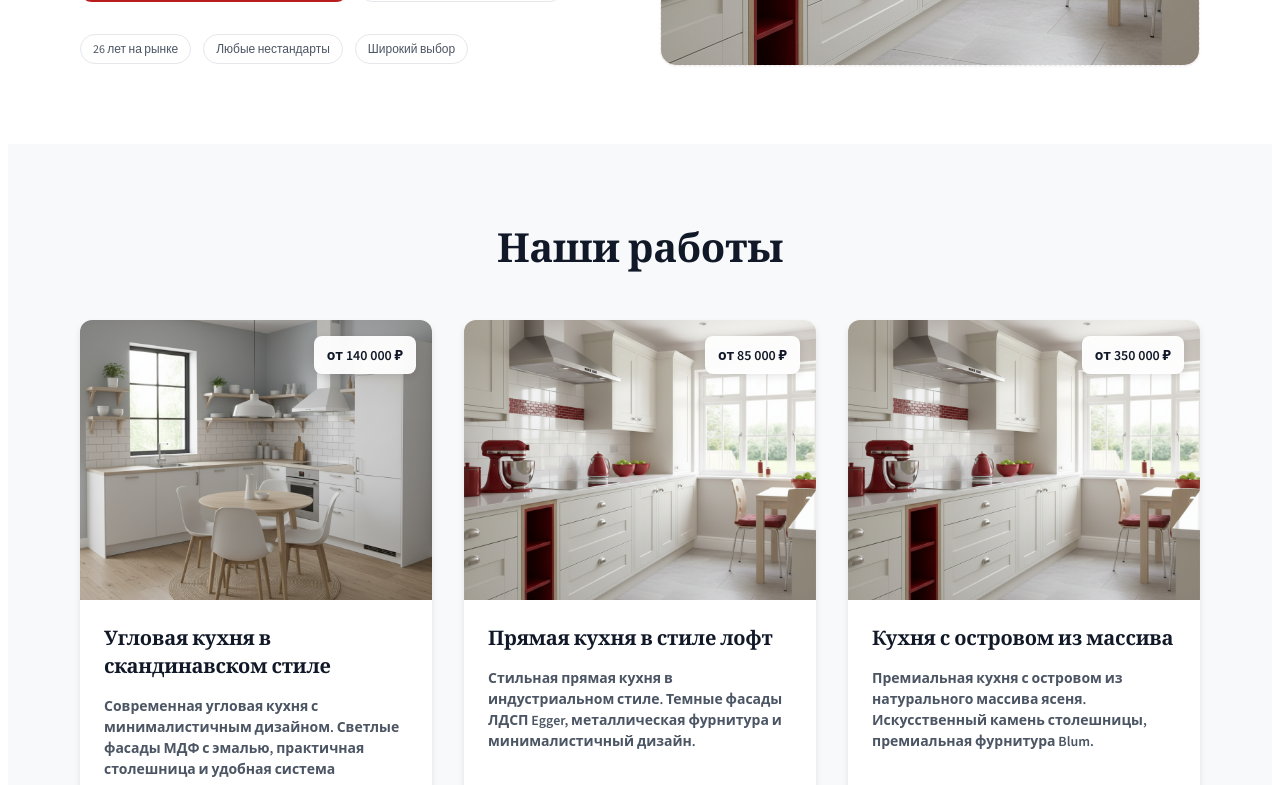
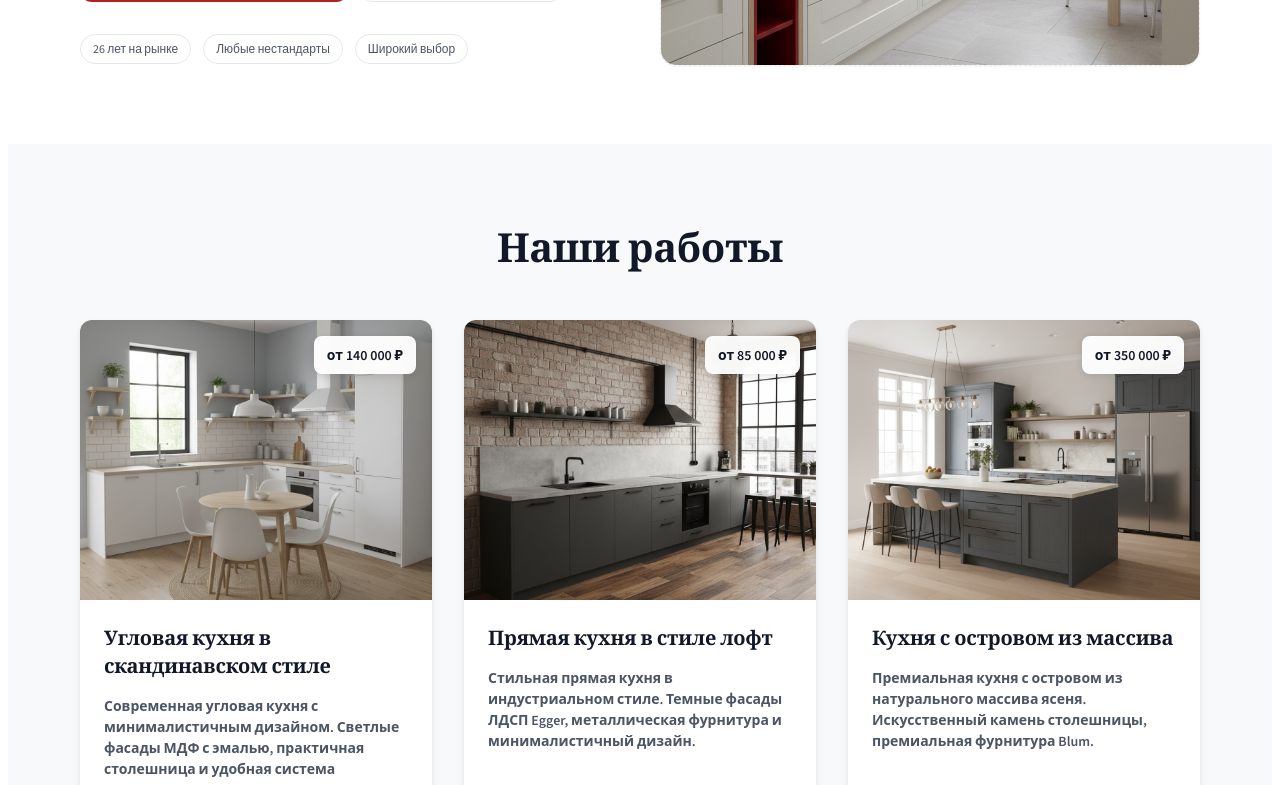
Before and after one commit to tonyloks/kuhni_site, a Next.js app: page / in a window 1280 px wide. Shown: the part 545-1330 px from the top of the page. Built offline with nearby package versions, Linux system fonts and the light colour scheme.

Commit message:
Implement code changes to enhance functionality and improve performance

```diff
--- a/src/components/Works.tsx
+++ b/src/components/Works.tsx
@@ -41,14 +41,14 @@ const Works = () => {
     },
     {
       id: 'project-2',
-      mainImage: '/images/hero/hero-main.jpg',
+      mainImage: '/images/works/project_2/main.png',
       title: 'Прямая кухня в стиле лофт',
       price: '85 000 ₽',
       description: 'Стильная прямая кухня в индустриальном стиле. Темные фасады ЛДСП Egger, металлическая фурнитура и минималистичный дизайн.',
       hoverText: 'Ознакомиться с проектом',
       gallery: [
-        { description: 'Общий вид кухни', src: '/images/hero/hero-main.jpg' },
-        { description: 'Детали фасадов', src: '/images/hero/hero-main.jpg' }
+        { description: 'Общий вид кухни', src: '/images/works/project_2/main.png' },
+        { description: 'Детали фасадов', src: '/images/works/project_2/2.png' }
       ],
       details: [
         { name: 'Материал фасадов', value: 'ЛДСП Egger' },
@@ -61,16 +61,14 @@ const Works = () => {
     },
     {
       id: 'project-3',
-      mainImage: '/images/hero/hero-main.jpg',
+      mainImage: '/images/works/project_3/main.png',
       title: 'Кухня с островом из массива',
       price: '350 000 ₽',
       description: 'Премиальная кухня с островом из натурального массива ясеня. Искусственный камень столешницы, премиальная фурнитура Blum.',
       hoverText: 'Ознакомиться с проектом',
       gallery: [
-        { description: 'Общий вид кухни с островом', src: '/images/hero/hero-main.jpg' },
-        { description: 'Крупный план острова', src: '/images/hero/hero-main.jpg' },
-        { description: 'Фасады из массива', src: '/images/hero/hero-main.jpg' },
-        { description: 'Системы хранения', src: '/images/hero/hero-main.jpg' }
+        { description: 'Общий вид кухни с островом', src: '/images/works/project_3/main.png' },
+        { description: 'Крупный план острова', src: '/images/works/project_3/1.png' }
       ],
       details: [
         { name: 'Материал фасадов', value: 'Массив ясеня' },
```
Also changed, not shown: public/images/works/project_3/1.png (added), public/images/works/project_3/main.png (added).
